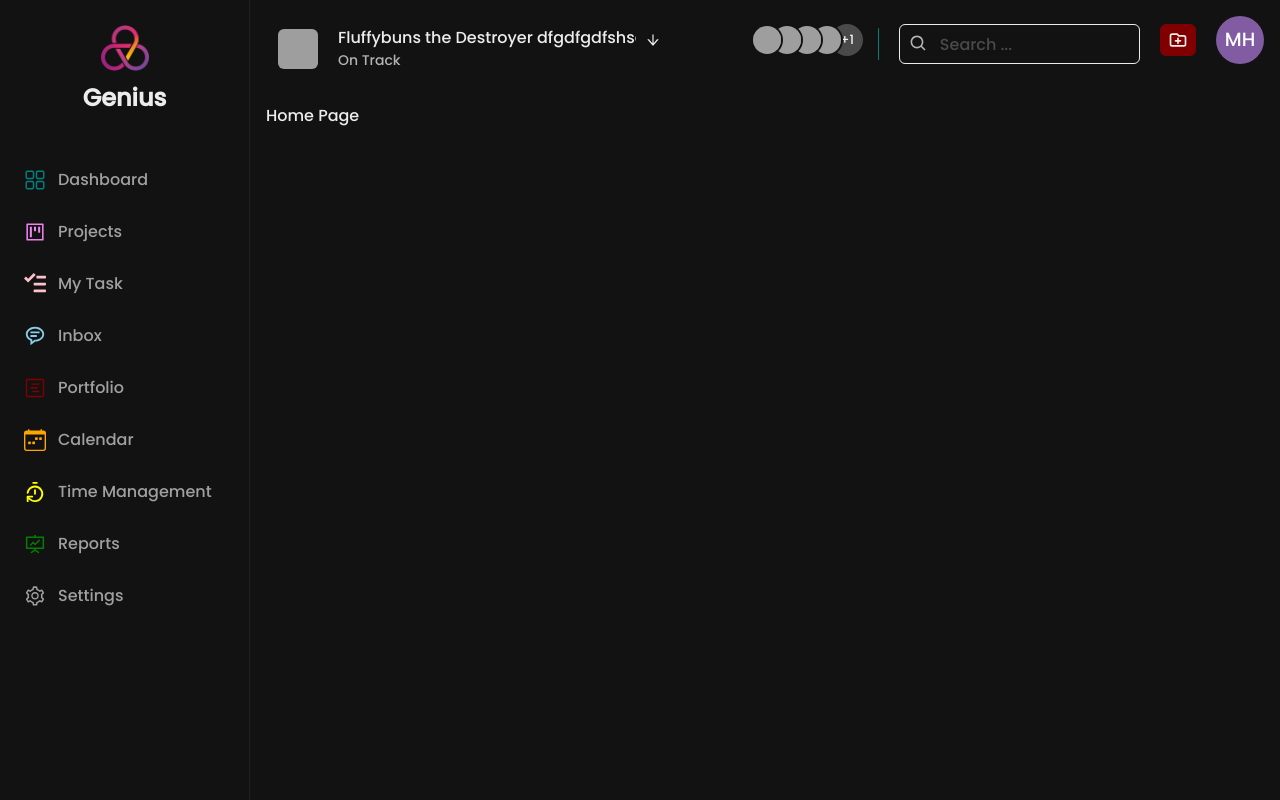
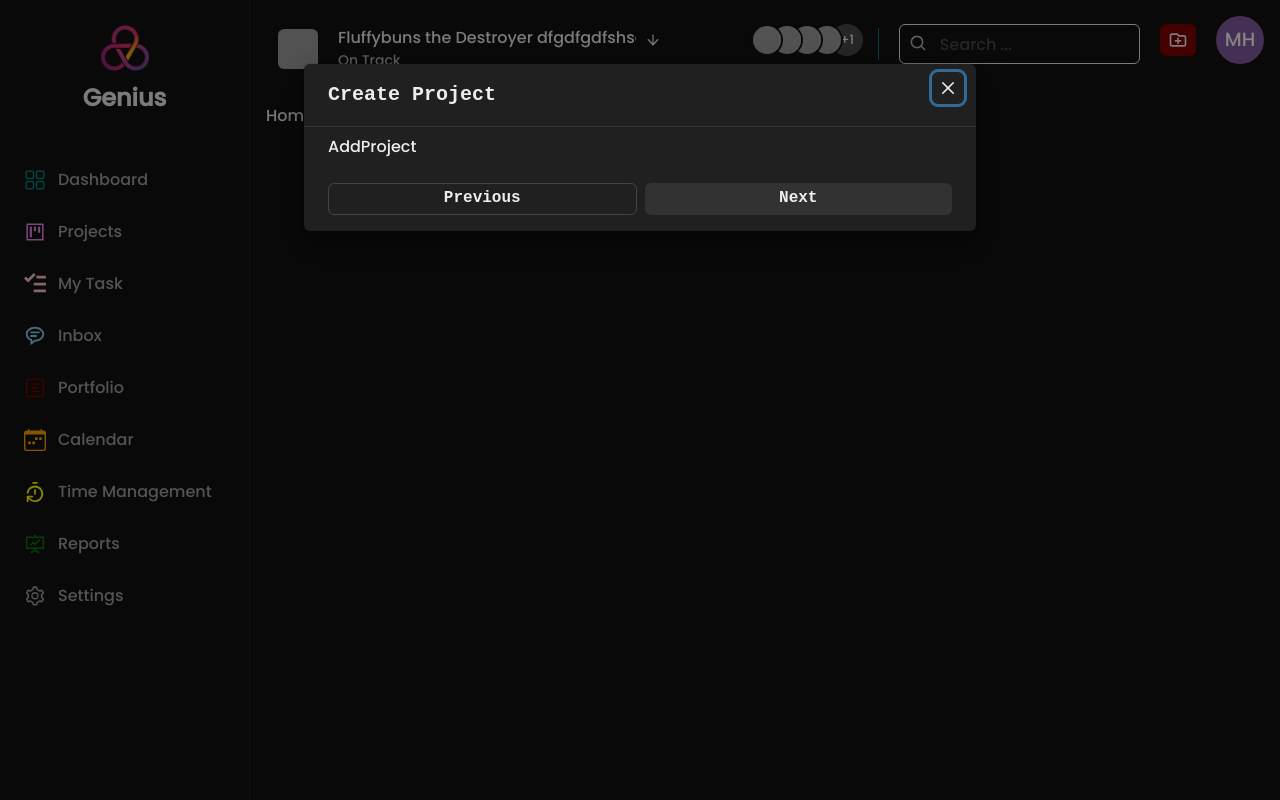
Before and after one commit to mehedi008h/project-management-front-end, a React (Vite) app: page / in a window 1280 px wide. Both pictures are taken after a click on the element 1177 px from the left and 40 px from the top of the page. Built offline with nearby package versions, Linux system fonts and the light colour scheme; grey boxes are pictures that could not be loaded.

Commit message:
refactor add project button

```diff
--- a/src/components/common/Navbar.tsx
+++ b/src/components/common/Navbar.tsx
@@ -1,8 +1,7 @@
 import { Avatar, Box, Flex, HStack, Image } from "@chakra-ui/react";
-import { HiOutlineFolderAdd } from "react-icons/hi";
+import { AddProjectButton, NavProject, SearchInput } from "..";
+import logo from "../../assets/logo.png";
 import { CgMenuRight } from "react-icons/cg";
-import { NavProject, SearchInput } from "..";
-import logo from "../../assets/logo.png";
 
 const Navbar = () => {
     return (
@@ -50,17 +49,7 @@ const Navbar = () => {
                         rounded="md"
                     ></Box>
                     <SearchInput />
-                    <Flex
-                        justifyContent="center"
-                        alignItems="center"
-                        h={8}
-                        w={12}
-                        rounded="md"
-                        backgroundColor="maroon"
-                        cursor="pointer"
-                    >
-                        <HiOutlineFolderAdd size={20} />
-                    </Flex>
+                    <AddProjectButton />
                 </HStack>
                 <Avatar name="Mehedi Hasan" size="md" />
                 <Box
--- a/src/components/index.ts
+++ b/src/components/index.ts
@@ -9,12 +9,16 @@ export { default as ProjectSelector } from "./navbar/ProjectSelector";
 export { default as NavProject } from "./navbar/NavProject";
 export { default as ProjectAvatarGroup } from "./navbar/ProjectAvatarGroup";
 export { default as SelectOption } from "./navbar/SelectOption";
+export { default as AddProjectButton } from "./navbar/AddProjectButton";
+
 export { default as FilterMenu } from "./project/FilterMenu";
 export { default as FilterItem } from "./project/FilterItem";
 export { default as Heading } from "./project/Heading";
 export { default as Projects } from "./project/Projects";
 export { default as ProjectCard } from "./project/ProjectCard";
 export { default as ProjectDetailsCard } from "./project/ProjectDetailsCard";
+export { default as AddProject } from "./project/AddProject";
+
 export { default as TaskTableHeading } from "./task/TaskTableHeading";
 export { default as TableContent } from "./task/TableContent";
 export { default as MobileTableContent } from "./task/MobileTableContent";
--- a/src/components/modals/ModalView.tsx
+++ b/src/components/modals/ModalView.tsx
@@ -67,6 +67,7 @@ const ModalView = ({
                         <Button
                             size="sm"
                             w="100%"
+                            variant="outline"
                             fontFamily="monospace"
                             fontSize={16}
                             disabled={disabled}
@@ -83,6 +84,7 @@ const ModalView = ({
                             fontSize={16}
                             disabled={disabled}
                             onClick={handleSubmit}
+                            marginLeft={2}
                         >
                             {actionLabel}
                         </Button>
--- /dev/null
+++ b/src/components/navbar/AddProjectButton.tsx
@@ -0,0 +1,36 @@
+import { Flex, useDisclosure } from "@chakra-ui/react";
+import { HiOutlineFolderAdd } from "react-icons/hi";
+import { AddProject, Modal } from "..";
+
+const AddProjectButton = () => {
+    // open & close modal
+    const { isOpen, onOpen, onClose } = useDisclosure();
+    return (
+        <Flex
+            onClick={onOpen}
+            justifyContent="center"
+            alignItems="center"
+            h={8}
+            w={12}
+            rounded="md"
+            backgroundColor="maroon"
+            cursor="pointer"
+        >
+            <HiOutlineFolderAdd size={20} />
+            <Modal
+                isOpen={isOpen}
+                onClose={onClose}
+                size="2xl"
+                disabled={false}
+                title="Create Project"
+                actionLabel="Next"
+                secondaryAction={() => ""}
+                secondaryActionLabel="Previous"
+                onSubmit={() => ""}
+                body={<AddProject />}
+            />
+        </Flex>
+    );
+};
+
+export default AddProjectButton;
--- /dev/null
+++ b/src/components/project/AddProject.tsx
@@ -0,0 +1,5 @@
+const AddProject = () => {
+    return <div>AddProject</div>;
+};
+
+export default AddProject;
--- a/src/pages/Auth.tsx
+++ b/src/pages/Auth.tsx
@@ -15,16 +15,23 @@ import Container from "../components/common/Container";
 import logo from "../assets/logo.png";
 import { Login, Signup } from "../components";
 import { useState } from "react";
+import { Link } from "react-router-dom";
 
 const Auth = () => {
     const [login, setLogin] = useState(true);
     return (
         <Container>
             {/* Logo  */}
-            <Box marginBottom="25px" position="absolute" top={5} left={5}>
-                <Image src={logo} boxSize="30px" textAlign="center" />
-            </Box>
-            <Flex height="100%" flexDirection={login ? "row" : "row-reverse"}>
+            <Link to="/">
+                <Box marginBottom="25px" position="absolute" top={5} left={5}>
+                    <Image src={logo} boxSize="30px" textAlign="center" />
+                </Box>
+            </Link>
+            <Flex
+                height="100%"
+                flexDirection={login ? "row" : "row-reverse"}
+                transition="all 0.13s ease-in-out"
+            >
                 <Box
                     display={{
                         base: "none",
```
